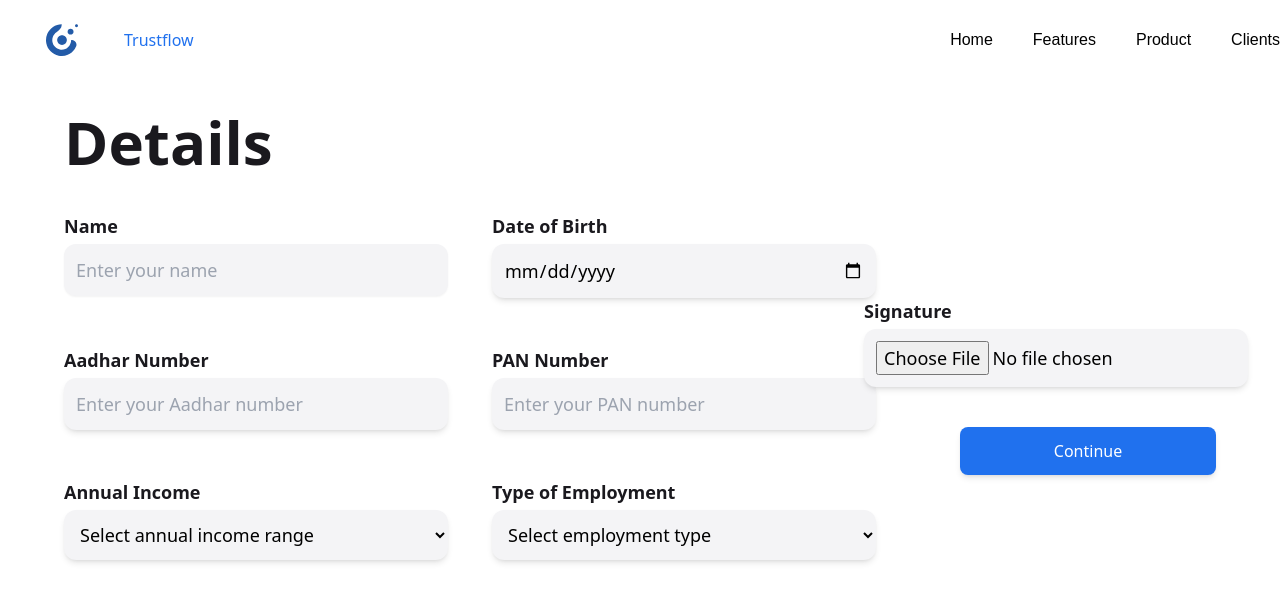
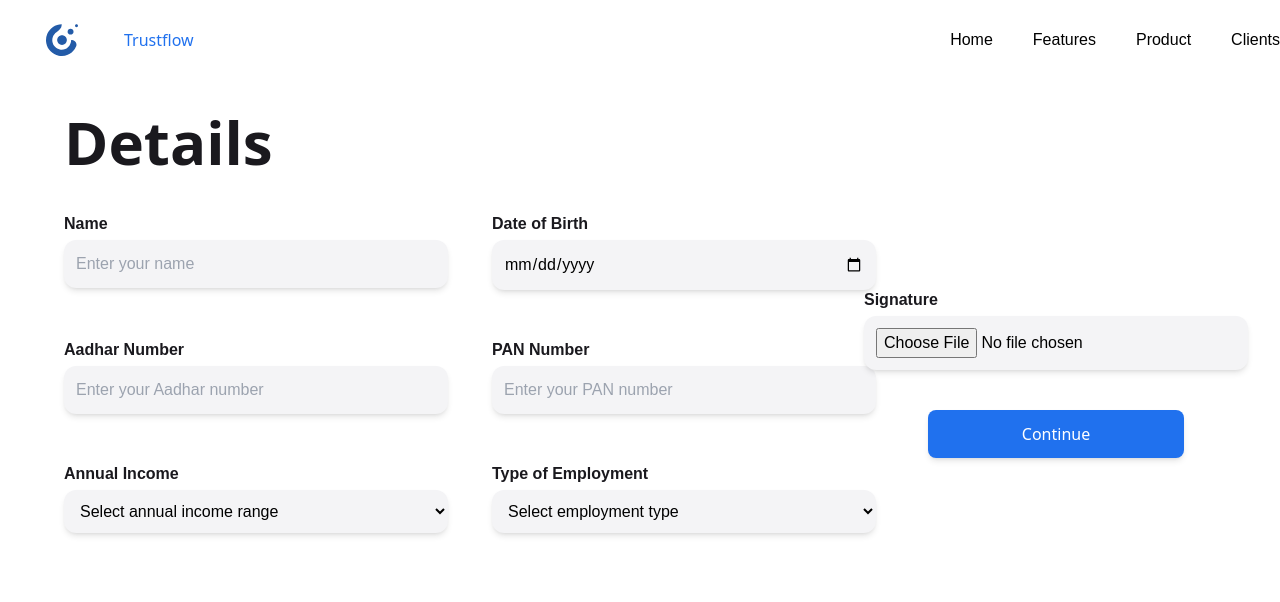
Before and after one commit to Standard-Chartered-Hackathon/TrustFlow-Frontend, a Next.js app: page /user/kyc in a window 1280 px wide. Shown: the top 602 px of the page. Built offline with nearby package versions, Linux system fonts and the light colour scheme.

Commit message:
UI fixes

```diff
--- a/src/components/landing/hero/index.js
+++ b/src/components/landing/hero/index.js
@@ -33,9 +33,9 @@ export default function KYC() {
         </div>
 
         <div className="mt-8 space-x-4">
-          <Link href="/user">
+          <Link href="/user/kyc">
             <button className="px-4 sm:px-6 py-3 font-inter bg-blue shadow-md text-white hover:text-black rounded-lg focus:outline-none focus:ring focus:ring-blue-300">
-              Open Account
+              Online KYC
             </button>
           </Link>
 
--- a/src/pages/user/kyc/index.js
+++ b/src/pages/user/kyc/index.js
@@ -1,6 +1,9 @@
 import React, { useState } from "react";
 import axios from "axios";
 import { useRouter } from "next/router";
+import { Inter } from "next/font/google";
+
+const inter = Inter({ subsets: ["latin"] });
 
 export default function KycPage() {
   const router = useRouter();
@@ -65,20 +68,20 @@ export default function KycPage() {
   };
 
   return (
-    <div className="flex justify-center w-full px-[2rem] xl:px-[4rem]  min-h-[90vh] py-[2rem]">
+    <div className="flex justify-center w-full px-[2rem] xl:px-[4rem] min-h-[90vh] py-[2rem]">
       <form
         onSubmit={handleSubmit}
         className="flex flex-col h-full w-full gap-y-10"
       >
-        <h2 className="text-5xl md:text-6xl font-semibold text-Text-Black font-inter">
+        <h2 className="text-5xl md:text-6xl font-bold text-Text-Black font-inter">
           Details
         </h2>
         <section className="h-full flex flex-col lg:flex-row justify-evenly items-center gap-4 w-full">
-          <div className="grid grid-cols-1 gap-x-10 gap-y-4 md:gap-y-12  max-md:justify-items-center md:grid-cols-2 w-full lg:w-[75vw]">
+          <div className="grid grid-cols-1 gap-x-10 gap-y-4 md:gap-y-12 max-md:justify-items-center md:grid-cols-2 w-full lg:w-[75vw]">
             <div className="flex flex-col gap-y-1">
               <label
                 htmlFor="name"
-                className="text-lg font-semibold text-Text-Black"
+                className="font-semibold text-Text-Black font-poppins"
               >
                 Name
               </label>
@@ -89,14 +92,14 @@ export default function KycPage() {
                 value={formData.name}
                 onChange={handleChange}
                 required
-                className="input-field bg-inputBg text-lg p-3 rounded-xl w-72 md:w-[350px] lg:w-80 xl:w-96  shadow-sm"
+                className="input-field bg-inputBg p-3 rounded-xl w-72 md:w-[350px] lg:w-80 xl:w-96 shadow-md font-poppins"
                 placeholder="Enter your name"
               />
             </div>
             <div className="flex flex-col gap-y-1">
               <label
                 htmlFor="dob"
-                className="text-lg font-semibold text-Text-Black"
+                className="font-semibold text-Text-Black font-poppins"
               >
                 Date of Birth
               </label>
@@ -107,14 +110,14 @@ export default function KycPage() {
                 value={formData.dob}
                 onChange={handleChange}
                 required
-                className="input-field bg-inputBg text-lg p-3 rounded-xl w-72 md:w-[350px] lg:w-80 xl:w-96  shadow-md"
+                className="input-field bg-inputBg p-3 rounded-xl w-72 md:w-[350px] lg:w-80 xl:w-96 shadow-md font-poppins"
                 placeholder="Select your date of birth"
               />
             </div>
             <div className="flex flex-col gap-y-1">
               <label
                 htmlFor="aadharNumber"
-                className="text-lg font-semibold text-Text-Black"
+                className="font-semibold text-Text-Black font-poppins"
               >
                 Aadhar Number
               </label>
@@ -125,14 +128,14 @@ export default function KycPage() {
                 value={formData.aadharNumber}
                 onChange={handleChange}
                 required
-                className="input-field bg-inputBg text-lg p-3 rounded-xl w-72 md:w-[350px] lg:w-80 xl:w-96  shadow-md"
+                className="input-field bg-inputBg p-3 rounded-xl w-72 md:w-[350px] lg:w-80 xl:w-96 shadow-md font-poppins"
                 placeholder="Enter your Aadhar number"
               />
             </div>
             <div className="flex flex-col gap-y-1">
               <label
                 htmlFor="panNumber"
-                className="text-lg font-semibold text-Text-Black"
+                className="font-semibold text-Text-Black font-poppins"
               >
                 PAN Number
               </label>
@@ -143,14 +146,14 @@ export default function KycPage() {
                 value={formData.panNumber}
                 onChange={handleChange}
                 required
-                className="input-field bg-inputBg text-lg p-3 rounded-xl w-72 md:w-[350px] lg:w-80 xl:w-96  shadow-md"
+                className="input-field bg-inputBg p-3 rounded-xl w-72 md:w-[350px] lg:w-80 xl:w-96 shadow-md font-poppins"
                 placeholder="Enter your PAN number"
               />
             </div>
             <div className="flex flex-col gap-y-1">
               <label
                 htmlFor="annualIncome"
-                className="text-lg font-semibold text-Text-Black"
+                className="font-semibold text-Text-Black font-poppins"
               >
                 Annual Income
               </label>
@@ -160,18 +163,39 @@ export default function KycPage() {
                 value={formData.annualIncome}
                 onChange={handleChange}
                 required
-                className="input-field bg-inputBg text-lg p-3 rounded-xl w-72 md:w-[350px] lg:w-80 xl:w-96  shadow-md"
+                className="input-field bg-inputBg p-3 rounded-xl w-72 md:w-[350px] lg:w-80 xl:w-96 shadow-md font-poppins"
               >
-                <option value="">Select annual income range</option>
-                <option value="0-500000">0 - 5,00,000</option>
-                <option value="500001-1000000">5,00,001 - 10,00,000</option>
+                <option value="" style={{ fontSize: "0.9rem" }}>
+                  Select annual income range
+                </option>
+                <option value="0-1,00,000" style={{ fontSize: "0.9rem" }}>
+                  0 - 5,00,000
+                </option>
+                <option
+                  value="1,00,001-5,00,000"
+                  style={{ fontSize: "0.9rem" }}
+                >
+                  0 - 5,00,000
+                </option>
+                <option
+                  value="5,00,001-10,00,000"
+                  style={{ fontSize: "0.9rem" }}
+                >
+                  5,00,001 - 10,00,000
+                </option>
+                <option
+                  value="10,00,001-20,00,000"
+                  style={{ fontSize: "0.9rem" }}
+                >
+                  5,00,001 - 10,00,000
+                </option>
                 {/* Add other options as needed */}
               </select>
             </div>
             <div className="flex flex-col gap-y-1">
               <label
                 htmlFor="employmentType"
-                className="text-lg font-semibold text-Text-Black"
+                className="font-semibold text-Text-Black font-poppins"
               >
                 Type of Employment
               </label>
@@ -181,20 +205,45 @@ export default function KycPage() {
                 value={formData.employmentType}
                 onChange={handleChange}
                 required
-                className="input-field bg-inputBg text-lg p-3 rounded-xl w-72 md:w-[350px] lg:w-80 xl:w-96  shadow-md"
+                className="input-field bg-inputBg p-3 rounded-xl w-72 md:w-[350px] lg:w-80 xl:w-96 shadow-md font-poppins"
               >
-                <option value="">Select employment type</option>
-                <option value="business">Business</option>
-                <option value="job">Job</option>
+                <option
+                  value=""
+                  className="font-poppins"
+                  style={{ fontSize: "0.9rem" }}
+                >
+                  Select employment type
+                </option>
+                <option
+                  value="business"
+                  className="font-poppins"
+                  style={{ fontSize: "0.9rem" }}
+                >
+                  Business
+                </option>
+                <option
+                  value="job"
+                  className="font-poppins"
+                  style={{ fontSize: "0.9rem" }}
+                >
+                  Job
+                </option>
+                <option
+                  value="job"
+                  className="font-poppins"
+                  style={{ fontSize: "0.9rem" }}
+                >
+                  Self Employed
+                </option>
                 {/* Add other options as needed */}
               </select>
             </div>
           </div>
-          <div className="h-full w-full lg:w-[25vw] flex lg:flex-col gap-10 flex-col md:flex-row items-center max-lg:mt-10">
+          <div className="h-full w-full lg:w-[25vw] flex lg:flex-col gap-6 md:gap-10 flex-col md:flex-row items-center">
             <div className="flex flex-col gap-y-1">
               <label
                 htmlFor="signature"
-                className="text-lg font-semibold text-Text-Black"
+                className="font-semibold text-Text-Black font-poppins"
               >
                 Signature
               </label>
@@ -204,7 +253,7 @@ export default function KycPage() {
                 name="signature"
                 id="signature"
                 onChange={handleSignatureChange}
-                className="input-field bg-inputBg text-lg p-3 rounded-xl w-72 md:w-[350px] lg:w-80 xl:w-96  shadow-md"
+                className="input-field bg-inputBg p-3 rounded-xl w-72 md:w-[350px] lg:w-80 xl:w-96 shadow-md font-poppins"
               />
               {formData.signature && (
                 <img
@@ -214,7 +263,7 @@ export default function KycPage() {
                 />
               )}
             </div>
-            <div className="w-full flex lg:justify-end justify-center ">
+            <div className="w-full flex justify-center">
               <button
                 type="submit"
                 className="px-4 w-64 md:px-6 py-3 font-inter bg-blue shadow-md text-white hover:text-black rounded-lg focus:outline-none focus:ring focus:ring-blue-300"
```
